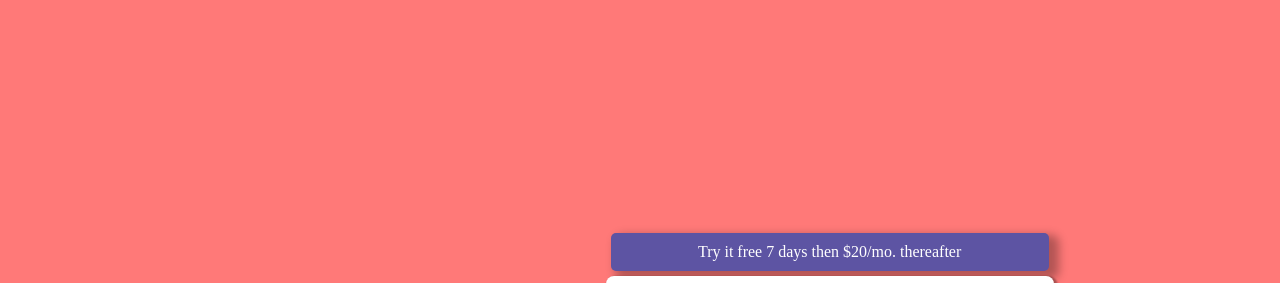
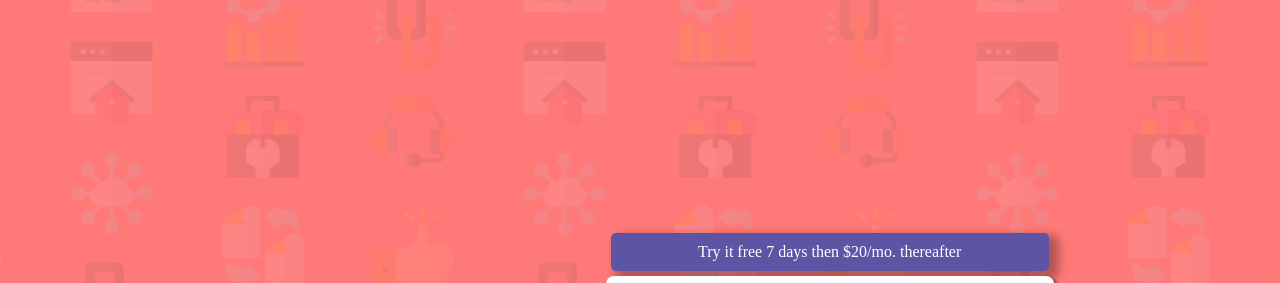
Before and after one commit to ajibolahannah/client-validation-form, a plain HTML site: page index.html in a window 1280 px wide. Shown: the top 283 px of the page. Drawn offline with Linux system fonts and the light colour scheme.

Commit message:
Fix background image path in index.html
Updated the background image path in the CSS.

```diff
--- a/index.html
+++ b/index.html
@@ -7,13 +7,13 @@
   <link rel="icon" type="image/png" sizes="32x32" href="./images/favicon-32x32.png">
 
   <title>Frontend Mentor | Intro component with sign up form</title>
-  <!-- <meta http-equiv="refresh" content="2";> -->
+
   <style>
     .attribution { font-size: 11px; text-align: center; }
     .attribution a { color: hsl(228, 45%, 44%); }
     body{
       background-color:rgb(255,121,120) ;
-      background-image: url(./images/bg-intro-desktop.png);
+      background-image: url(./bg-intro-desktop.png);
       background-position: center;
       background-size: cover;
       display: flex;
```
